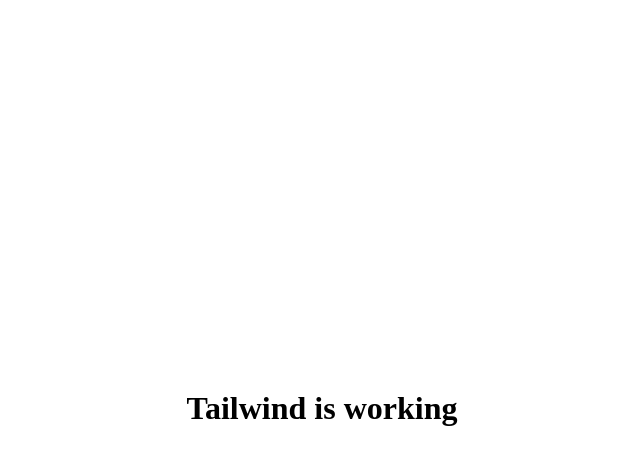
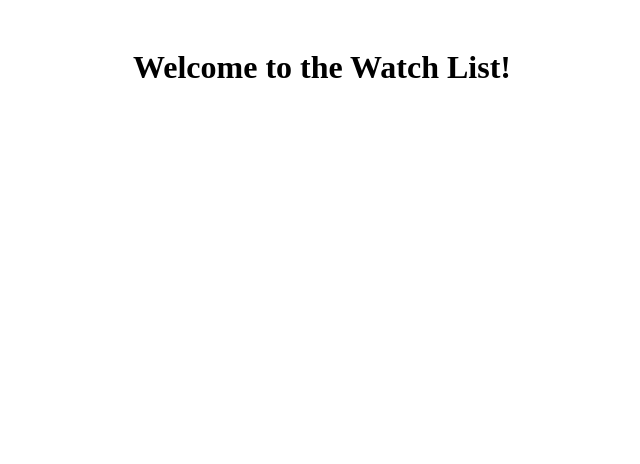
Before and after one commit to arnold1945/my-project, a React (Vite) app in the folder frontend/watchlist-frontend/: page / in a window 1280 px wide. Shown: the top 464 px of the page, without its empty margins (318-958 px from the left). Built offline with nearby package versions, Linux system fonts and the light colour scheme.

Commit message:
homepage

```diff
--- a/frontend/package.json
+++ b/frontend/package.json
@@ -3,5 +3,8 @@
     "autoprefixer": "^10.4.23",
     "postcss": "^8.5.6",
     "tailwindcss": "^4.1.18"
+  },
+  "dependencies": {
+    "axios": "^1.13.2"
   }
 }
--- a/frontend/watchlist-frontend/package.json
+++ b/frontend/watchlist-frontend/package.json
@@ -11,7 +11,8 @@
   },
   "dependencies": {
     "react": "^19.2.0",
-    "react-dom": "^19.2.0"
+    "react-dom": "^19.2.0",
+    "react-router-dom": "^7.10.1"
   },
   "devDependencies": {
     "@eslint/js": "^9.39.1",
--- a/frontend/watchlist-frontend/src/App.jsx
+++ b/frontend/watchlist-frontend/src/App.jsx
@@ -1,15 +1,10 @@
 import { useState } from 'react'
+import { Outlet } from 'react-router-dom'
 
 
 
 function App() {
-  return (
-    <div className="min-h-screen flex items-center justify-center bg-gray-900">
-      <h1 className="text-4xl font-bold text-green-400">
-        Tailwind is working
-      </h1>
-    </div>
-  )
+  return <Outlet/>;
 }
 
 export default App
--- /dev/null
+++ b/frontend/watchlist-frontend/src/components/HomePage.jsx
@@ -0,0 +1,18 @@
+import React, { useEffect, useState } from "react";
+import { Link } from "react-router-dom";
+import axios from "axios";
+import { useOutletContext } from "react-router-dom";
+
+
+
+export default function HomePage() {
+
+    return (
+        <div style={{ padding: '20px', textAlign: 'center' }}>
+      <h1>Welcome to the Watch List!</h1>
+
+
+    </div>
+
+    )
+}
--- a/frontend/watchlist-frontend/src/main.jsx
+++ b/frontend/watchlist-frontend/src/main.jsx
@@ -1,11 +1,11 @@
 import { StrictMode } from 'react'
 import { createRoot } from 'react-dom/client'
+import { RouterProvider } from 'react-router-dom'
 import './index.css'
 import App from './App.jsx'
+import router from './router.jsx'
 
 createRoot(document.getElementById('root')).render(
-  <StrictMode>
-    <App />
-  </StrictMode>,
-)
+  <RouterProvider router={router}/>
+);
   ``
--- /dev/null
+++ b/frontend/watchlist-frontend/src/router.jsx
@@ -0,0 +1,20 @@
+import { createBrowserRouter } from "react-router-dom";
+import App from "./App.jsx";
+import HomePage from "./components/HomePage.jsx";
+
+
+const router = createBrowserRouter([
+    {
+        path: '/',
+        element: <App/>,
+        children: [
+            {
+                index: true,
+                element: <HomePage/>,
+
+            },
+        ],
+    },
+]);
+
+export default router
```
Also changed, not shown: frontend/watchlist-frontend/src/components/NavBar.jsx (added), 2 other files (tests, documents, lock files or other folders).
